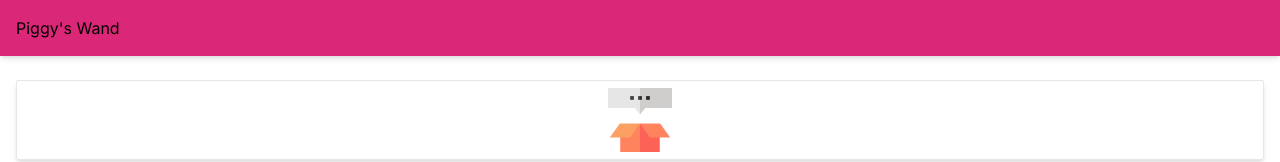
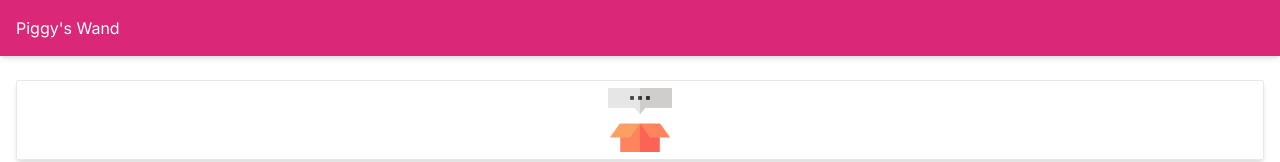
Before and after one commit to naiteluo/piggy-s-wand, a Next.js app: page /home in a window 1280 px wide. Shown: the top 162 px of the page. Built offline with nearby package versions, Linux system fonts and the light colour scheme.

Commit message:
set logo color

```diff
--- a/app/home/page.tsx
+++ b/app/home/page.tsx
@@ -82,7 +82,7 @@ export default function HomePage() {
 
   return (
     <main className="flex min-h-screen flex-col items-center bg-white p-4">
-      <nav className="fixed top-0 flex w-full flex-wrap items-center justify-between bg-pink-600 p-4 shadow-md">
+      <nav className="fixed top-0 flex w-full flex-wrap items-center justify-between bg-pink-600 p-4 shadow-md text-white">
         <h1>Piggy&apos;s Wand</h1>
         <button></button>
       </nav>
```
